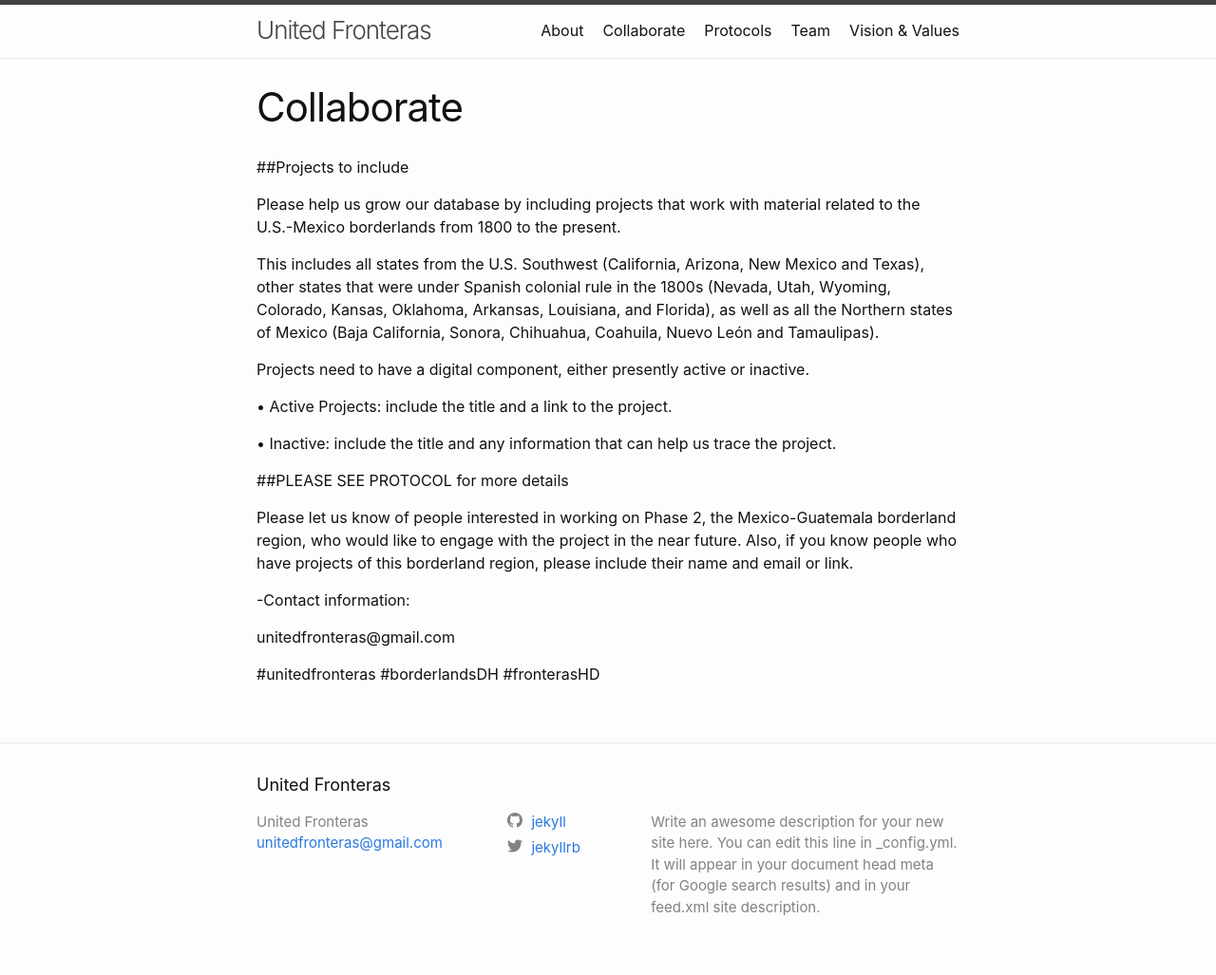
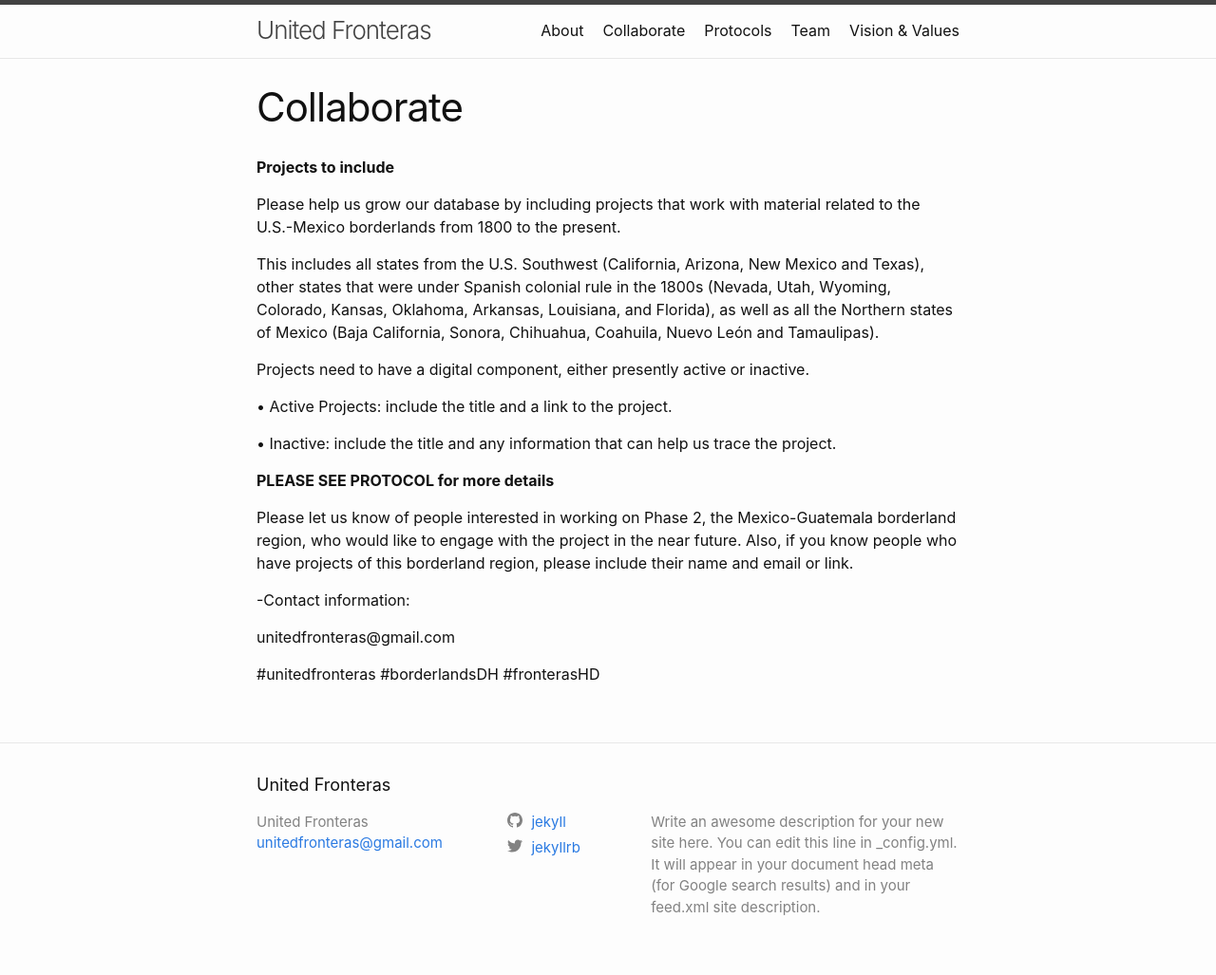
Before and after one commit to sferna109/United-Fronteras-, a Jekyll site: the page built from collaborate.md, in a window 1280 px wide. Shown: the whole page at 95% size. Built offline with Jekyll 4.4.1, drawn with Linux system fonts in a browser that asks for light colours.

Commit message:
formato kramdown

```diff
--- a/collaborate.md
+++ b/collaborate.md
@@ -4,7 +4,7 @@ title: Collaborate
 permalink: /collaborate/
 ---
 
-##Projects to include
+**Projects to include**
 
 Please help us grow our database by including projects that work with material related to the U.S.-Mexico borderlands from 1800 to the present.
 
@@ -16,7 +16,7 @@ Projects need to have a digital component, either presently active or inactive.
 
 • Inactive: include the title and any information that can help us trace the project.
 
-##PLEASE SEE PROTOCOL for more details
+**PLEASE SEE PROTOCOL for more details**
 
 Please let us know of people interested in working on Phase 2, the Mexico-Guatemala borderland region, who would like to engage with the project in the near future. Also, if you know people who have projects of this borderland region, please include their name and email or link.
 
```
Also changed, not shown: vision.md (+1 -1 lines).
